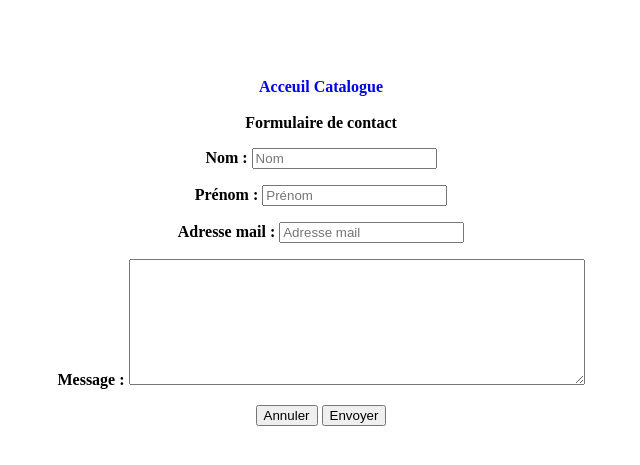
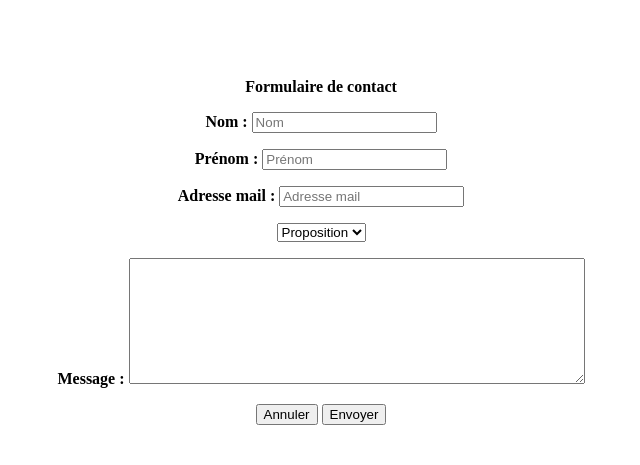
Before and after one commit to EngHelal/projetopencode1, a PHP site: page /contact.php in a window 1280 px wide. Shown: the top 465 px of the page, without its empty margins (319-959 px from the left). Run offline with PHP 8.4, Linux system fonts and the light colour scheme.

Commit message:
Modification formulaire de contact

```diff
--- a/contact.php
+++ b/contact.php
@@ -7,13 +7,12 @@
 </head>
 <body>
   <div id="formcontact">
-    <a href="index.php">Acceuil</a>
-    <a href="catalog.php">Catalogue</a><br/><br/>
     <form method="post" action="fichier.php">
       <legend>Formulaire de contact</legend>
       <p><label for="name">Nom</label> :  <input type="text" name="name" id="name" placeholder="Nom" /></p>
       <p><label for="firstname">Prénom</label> :  <input type="text" name="firstname" id="firstname" placeholder="Prénom" /></p>
       <p><label for="email">Adresse mail</label> : <input type="email" name="email" id="email" placeholder="Adresse mail" /></p>
+      <p><select name="Sujet"><option>Proposition<option>Suggestion<option>Autre</select></p>
         <p><label for="message">Message</label> : <textarea type="text" name="message" id="message" style="width: 450px; height: 120px"></textarea></p>
         <input type="reset" value="Annuler">
         <input type="submit" value="Envoyer">
```
Lines whose indentation alone changed are shown as unchanged.
